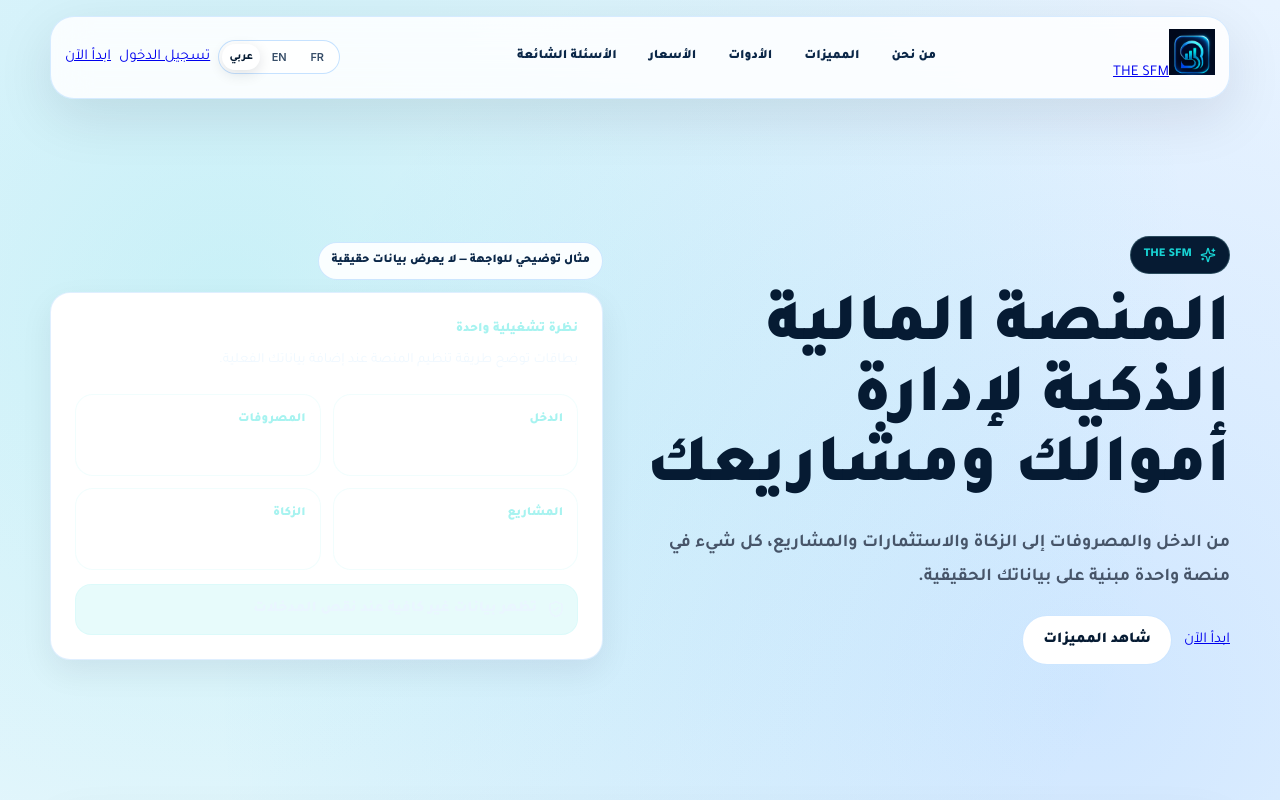
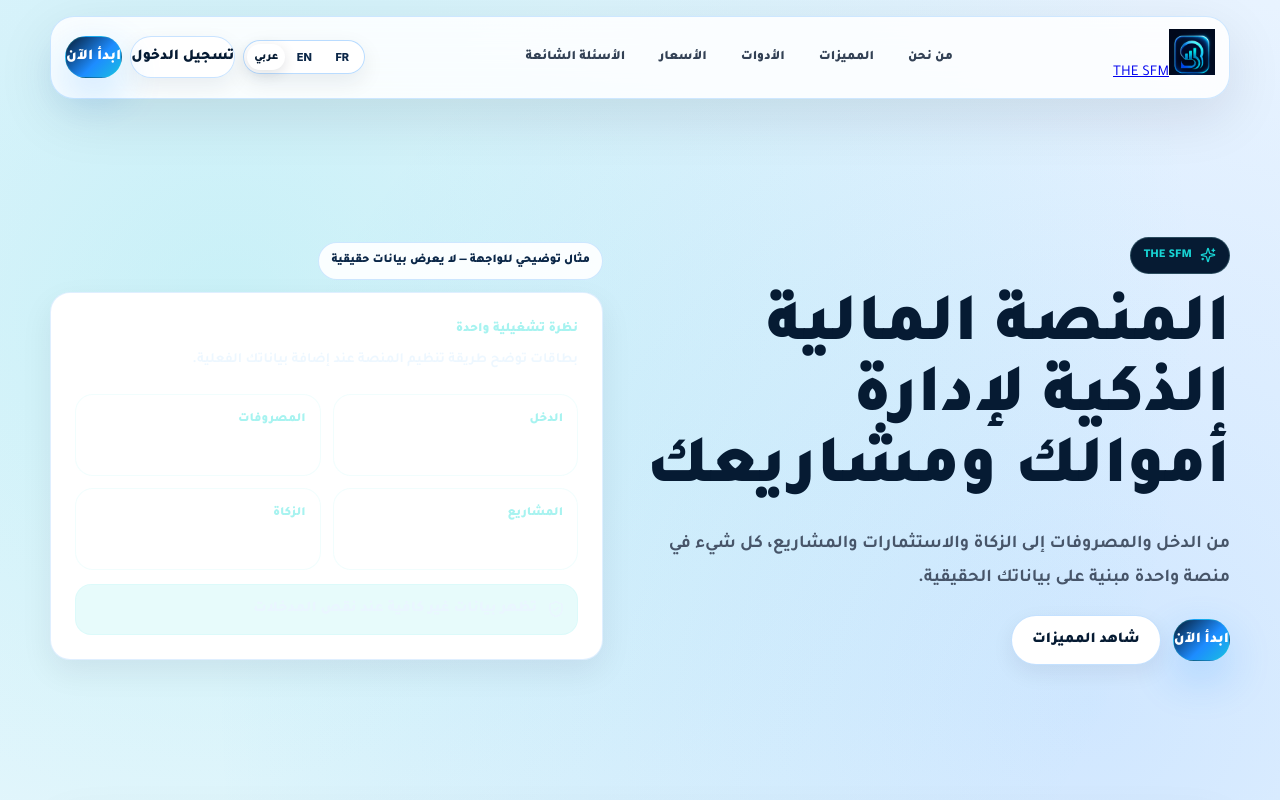
Before and after one commit to elqallaf09/thesfm, a Next.js app: page / in a window 1280 px wide. Shown: the top 800 px of the page. Built offline with nearby package versions, Linux system fonts and the light colour scheme; no server answers.

Commit message:
Improve landing page readability and interactive states

```diff
--- a/src/app/globals.css
+++ b/src/app/globals.css
@@ -45,15 +45,24 @@
   --sfm-card-dark: #0B2748;
   --sfm-primary: #1D8CFF;
   --sfm-primary-hover: #0B76E0;
+  --sfm-primary-active: #075CAD;
   --sfm-accent: #18D4D4;
   --sfm-soft-cyan: #A7F3F0;
   --sfm-background: #EEF6FF;
   --sfm-light-card: #F8FBFF;
   --sfm-card: #FFFFFF;
   --sfm-foreground: #0B172A;
+  --sfm-heading: #061B33;
+  --sfm-body: #334155;
   --sfm-muted: #64748B;
+  --sfm-muted-readable: #475569;
   --sfm-border: rgba(29, 140, 255, 0.18);
   --sfm-border-strong: rgba(29, 140, 255, 0.32);
+  --sfm-surface-hover: #EAF4FF;
+  --sfm-focus-ring: rgba(24, 212, 212, 0.34);
+  --sfm-focus-ring-strong: rgba(24, 212, 212, 0.58);
+  --sfm-interactive-shadow: 0 14px 34px rgba(3, 18, 37, 0.12);
+  --sfm-interactive-glow: 0 18px 44px rgba(29, 140, 255, 0.24);
   --sfm-sidebar: linear-gradient(180deg, #031225 0%, #061B33 100%);
   --sfm-sidebar-active: rgba(29, 140, 255, 0.22);
   --sfm-hero-gradient: linear-gradient(135deg, #031225 0%, #061B33 45%, #0B3A66 100%);
@@ -200,6 +209,130 @@ main,section,article,aside,header,footer,nav,div{min-width:0}
 
 [dir="ltr"] body{text-align:left}
 [dir="rtl"] body{text-align:right}
+
+/* Shared premium interaction primitives */
+.sfm-interactive,
+.sfm-button-base,
+.sfm-button-primary,
+.sfm-button-secondary,
+.sfm-button-ghost,
+.sfm-nav-link,
+.sfm-chip {
+  position: relative;
+  cursor: pointer;
+  text-decoration: none;
+  -webkit-tap-highlight-color: transparent;
+  transition:
+    color 180ms var(--ease),
+    background-color 180ms var(--ease),
+    border-color 180ms var(--ease),
+    box-shadow 180ms var(--ease),
+    transform 180ms var(--ease),
+    opacity 180ms var(--ease);
+}
+
+.sfm-button-base,
+.sfm-button-primary,
+.sfm-button-secondary,
+.sfm-button-ghost {
+  display: inline-flex;
+  align-items: center;
+  justify-content: center;
+  gap: 8px;
+  min-height: 42px;
+  border-radius: 999px;
+  font-family: 'Tajawal', var(--font-cairo, 'Cairo'), Arial, sans-serif;
+  font-weight: 900;
+  line-height: 1.2;
+  white-space: nowrap;
+}
+
+.sfm-button-primary {
+  border: 1px solid rgba(24, 212, 212, 0.24);
+  background: linear-gradient(135deg, var(--sfm-primary-dark) 0%, var(--sfm-primary) 58%, var(--sfm-accent) 118%);
+  color: #FFFFFF;
+  box-shadow: var(--sfm-interactive-glow);
+}
+
+.sfm-button-secondary {
+  border: 1px solid rgba(29, 140, 255, 0.24);
+  background: rgba(255, 255, 255, 0.94);
+  color: var(--sfm-heading);
+  box-shadow: 0 8px 22px rgba(3, 18, 37, 0.07);
+}
+
+.sfm-button-ghost {
+  border: 1px solid transparent;
+  background: transparent;
+  color: var(--sfm-heading);
+}
+
+.sfm-nav-link,
+.sfm-chip {
+  display: inline-flex;
+  align-items: center;
+  justify-content: center;
+  gap: 7px;
+  border-radius: 999px;
+  border: 1px solid transparent;
+  color: var(--sfm-body);
+  font-weight: 900;
+}
+
+.sfm-button-primary:hover,
+.sfm-button-primary[data-state="active"],
+.sfm-button-primary[aria-current="page"] {
+  background: linear-gradient(135deg, var(--sfm-primary-active) 0%, var(--sfm-primary) 50%, var(--sfm-accent) 115%);
+  color: #FFFFFF;
+  box-shadow: 0 20px 52px rgba(29, 140, 255, 0.34), 0 0 0 1px rgba(167, 243, 240, 0.18) inset;
+  transform: translateY(-1px);
+}
+
+.sfm-button-secondary:hover,
+.sfm-button-ghost:hover,
+.sfm-nav-link:hover,
+.sfm-chip:hover {
+  border-color: rgba(29, 140, 255, 0.28);
+  background: var(--sfm-surface-hover);
+  color: var(--sfm-heading);
+  box-shadow: var(--sfm-interactive-shadow);
+  transform: translateY(-1px);
+}
+
+.sfm-nav-link.active,
+.sfm-nav-link[aria-current="page"],
+.sfm-nav-link[aria-selected="true"],
+.sfm-chip.active,
+.sfm-chip[aria-pressed="true"],
+.sfm-chip[aria-selected="true"] {
+  border-color: rgba(24, 212, 212, 0.42);
+  background: linear-gradient(135deg, rgba(29, 140, 255, 0.14), rgba(24, 212, 212, 0.16));
+  color: var(--sfm-heading);
+  box-shadow: 0 10px 28px rgba(29, 140, 255, 0.16), inset 0 -2px 0 rgba(24, 212, 212, 0.72);
+}
+
+.sfm-button-base:active,
+.sfm-button-primary:active,
+.sfm-button-secondary:active,
+.sfm-button-ghost:active,
+.sfm-nav-link:active,
+.sfm-chip:active,
+.sfm-interactive:active {
+  transform: translateY(0) scale(0.985);
+  box-shadow: 0 6px 18px rgba(3, 18, 37, 0.12);
+}
+
+.sfm-button-base:disabled,
+.sfm-button-primary:disabled,
+.sfm-button-secondary:disabled,
+.sfm-button-ghost:disabled,
+.sfm-nav-link[aria-disabled="true"],
+.sfm-chip[aria-disabled="true"] {
+  cursor: not-allowed;
+  opacity: 0.58;
+  transform: none;
+  box-shadow: none;
+}
 
 /* ── 3. Typography ── */
 h1{font-size:30px;font-weight:800;line-height:1.2;letter-spacing:-0.02em}
@@ -1610,7 +1743,7 @@ button:disabled,
 
 :where(a, button, input, select, textarea, [role="button"], [tabindex]):focus-visible {
   outline: none !important;
-  box-shadow: 0 0 0 3px rgba(24, 212, 212, 0.22) !important;
+  box-shadow: 0 0 0 3px var(--sfm-focus-ring), 0 0 0 6px rgba(29, 140, 255, 0.12) !important;
 }
 
 @media (max-width: 1260px) {
--- a/src/app/page.tsx
+++ b/src/app/page.tsx
@@ -1,6 +1,6 @@
 'use client';
 
-import { useMemo, useState } from 'react';
+import { useEffect, useMemo, useState } from 'react';
 import Image from 'next/image';
 import Link from 'next/link';
 import {
@@ -256,6 +256,7 @@ export default function PublicLandingPage() {
   const { lang, dir } = useLanguage();
   const { session, isGuest } = useAuth();
   const [menuOpen, setMenuOpen] = useState(false);
+  const [activeSection, setActiveSection] = useState('home');
   const text = COPY[(lang as Lang) || 'ar'];
   const appHref = session || isGuest ? '/dashboard' : '/login';
   const primaryLabel = session || isGuest ? text.openDashboard : text.start;
@@ -264,12 +265,34 @@ export default function PublicLandingPage() {
   const audiences = useMemo(() => pick(audienceKeys, lang as Lang), [lang]);
 
   const navLinks = [
-    { href: '/about', label: aboutLabel },
-    { href: '#features', label: text.navFeatures },
-    { href: '#tools', label: text.navTools },
-    { href: '#pricing', label: text.navPricing },
-    { href: '#faq', label: text.navFaq },
+    { href: '/about', label: aboutLabel, section: 'about' },
+    { href: '#features', label: text.navFeatures, section: 'features' },
+    { href: '#tools', label: text.navTools, section: 'tools' },
+    { href: '#pricing', label: text.navPricing, section: 'pricing' },
+    { href: '#faq', label: text.navFaq, section: 'faq' },
   ];
+
+  useEffect(() => {
+    const sections = ['features', 'tools', 'pricing', 'faq'];
+    const updateActiveSection = () => {
+      let current = 'home';
+      for (const section of sections) {
+        const element = document.getElementById(section);
+        if (element && element.getBoundingClientRect().top <= 140) {
+          current = section;
+        }
+      }
+      setActiveSection(current);
+    };
+
+    updateActiveSection();
+    window.addEventListener('scroll', updateActiveSection, { passive: true });
+    window.addEventListener('resize', updateActiveSection);
+    return () => {
+      window.removeEventListener('scroll', updateActiveSection);
+      window.removeEventListener('resize', updateActiveSection);
+    };
+  }, []);
 
   return (
     <main className="landing-page" dir={dir}>
@@ -280,18 +303,31 @@ export default function PublicLandingPage() {
         </Link>
 
         <div className={menuOpen ? 'landing-links open' : 'landing-links'}>
-          {navLinks.map(link => (
-            <a key={link.href} href={link.href} onClick={() => setMenuOpen(false)}>{link.label}</a>
-          ))}
+          {navLinks.map(link => {
+            const isActive = link.href === '/' || link.href.startsWith('#')
+              ? activeSection === link.section
+              : false;
+            return (
+              <a
+                key={link.href}
+                href={link.href}
+                className={isActive ? 'sfm-nav-link active' : 'sfm-nav-link'}
+                aria-current={isActive ? 'location' : undefined}
+                onClick={() => setMenuOpen(false)}
+              >
+                {link.label}
+              </a>
+            );
+          })}
         </div>
 
         <div className="landing-actions">
           <LanguageSwitcher variant="gold" compact />
-          <Link href="/login" className="nav-login">{text.login}</Link>
-          <Link href={appHref} className="nav-primary">{primaryLabel}</Link>
+          <Link href="/login" className="nav-login sfm-button-secondary">{text.login}</Link>
+          <Link href={appHref} className="nav-primary sfm-button-primary">{primaryLabel}</Link>
           <button
             type="button"
-            className="mobile-menu-button"
+            className="mobile-menu-button sfm-button-secondary"
             aria-label={menuOpen ? text.closeMenu : text.openMenu}
             aria-expanded={menuOpen}
             onClick={() => setMenuOpen(value => !value)}
@@ -307,8 +343,8 @@ export default function PublicLandingPage() {
           <h1>{text.heroTitle}</h1>
           <p>{text.heroSubtitle}</p>
           <div className="hero-buttons">
-            <Link href={appHref} className="primary-cta">{primaryLabel}</Link>
-            <a href="#features" className="secondary-cta">{text.viewFeatures}</a>
+            <Link href={appHref} className="primary-cta sfm-button-primary">{primaryLabel}</Link>
+            <a href="#features" className="secondary-cta sfm-button-secondary">{text.viewFeatures}</a>
           </div>
         </div>
 
@@ -423,7 +459,7 @@ export default function PublicLandingPage() {
       <section className="final-cta">
         <h2>{text.finalTitle}</h2>
         <p>{text.finalSubtitle}</p>
-        <Link href={appHref}>{primaryLabel}</Link>
+        <Link href={appHref} className="sfm-button-primary">{primaryLabel}</Link>
       </section>
 
       <footer className="landing-footer">
@@ -483,9 +519,15 @@ function FooterColumn({ title, links }: { title: string; links: [string, string]
 
 const landingStyles = `
   .landing-page {
+    --landing-heading: var(--sfm-heading);
+    --landing-body: var(--sfm-body);
+    --landing-muted: var(--sfm-muted-readable);
+    --landing-dark-text: #EAF6FF;
+    --landing-dark-muted: rgba(234, 246, 255, 0.88);
+    --landing-border: rgba(29, 140, 255, 0.20);
     min-height: 100vh;
     overflow-x: hidden;
-    color: #0B172A;
+    color: var(--landing-body);
     background:
       radial-gradient(circle at 18% 8%, rgba(24, 212, 212, 0.18), transparent 26%),
       radial-gradient(circle at 85% 18%, rgba(29, 140, 255, 0.16), transparent 26%),
@@ -499,7 +541,7 @@ const landingStyles = `
     width: min(1180px, calc(100% - 32px));
     margin: 16px auto 0;
     min-height: 70px;
-    border: 1px solid rgba(29, 140, 255, 0.16);
+    border: 1px solid var(--landing-border);
     border-radius: 24px;
     background: rgba(255, 255, 255, 0.86);
     box-shadow: 0 18px 55px rgba(3, 18, 37, 0.1);
@@ -516,7 +558,7 @@ const landingStyles = `
   }
   .landing-brand {
     gap: 10px;
-    color: #061B33;
+    color: var(--landing-heading);
     text-decoration: none;
     font-weight: 950;
   }
@@ -533,27 +575,48 @@ const landingStyles = `
   .landing-links a, .nav-login {
     min-height: 38px;
     border-radius: 999px;
-    color: #0B2748;
+    color: var(--landing-body);
     text-decoration: none;
     font-weight: 900;
     font-size: 13px;
     padding: 8px 12px;
+    border: 1px solid transparent;
   }
   .landing-links a:hover, .nav-login:hover {
-    background: #EEF6FF;
+    background: var(--sfm-surface-hover);
+    color: var(--landing-heading);
+    border-color: rgba(29, 140, 255, 0.24);
+    box-shadow: 0 10px 26px rgba(3, 18, 37, 0.08);
+    transform: translateY(-1px);
+  }
+  .landing-links a.active,
+  .landing-links a[aria-current="location"] {
+    background: linear-gradient(135deg, rgba(29, 140, 255, 0.14), rgba(24, 212, 212, 0.18));
+    border-color: rgba(24, 212, 212, 0.42);
+    color: var(--landing-heading);
+    box-shadow: 0 10px 28px rgba(29, 140, 255, 0.16), inset 0 -2px 0 rgba(24, 212, 212, 0.78);
   }
   .landing-actions {
     gap: 8px;
     justify-content: flex-end;
   }
   .nav-primary, .primary-cta, .final-cta a {
-    border: 0;
+    border: 1px solid rgba(24, 212, 212, 0.24);
     border-radius: 999px;
     background: linear-gradient(135deg, #061B33, #1D8CFF 58%, #18D4D4);
     color: #FFFFFF;
     box-shadow: 0 14px 34px rgba(29, 140, 255, 0.26);
     text-decoration: none;
     font-weight: 950;
+    transition: transform 180ms var(--ease), box-shadow 180ms var(--ease), filter 180ms var(--ease), background 180ms var(--ease);
+  }
+  .nav-primary:hover, .primary-cta:hover, .final-cta a:hover {
+    filter: saturate(1.08) brightness(1.04);
+    transform: translateY(-2px);
+    box-shadow: 0 20px 52px rgba(29, 140, 255, 0.34);
+  }
+  .nav-primary:active, .primary-cta:active, .final-cta a:active {
+    transform: translateY(0) scale(0.985);
   }
   .nav-primary {
     min-height: 40px;
@@ -567,9 +630,9 @@ const landingStyles = `
     width: 40px;
     height: 40px;
     border-radius: 14px;
-    border: 1px solid rgba(29, 140, 255, 0.22);
+    border: 1px solid rgba(29, 140, 255, 0.26);
     background: #FFFFFF;
-    color: #061B33;
+    color: var(--landing-heading);
   }
   .hero-section {
     width: min(1180px, calc(100% - 32px));
@@ -600,7 +663,7 @@ const landingStyles = `
   }
   .hero-copy h1 {
     margin: 0;
-    color: #061B33;
+    color: var(--landing-heading);
     font-size: clamp(36px, 6vw, 68px);
     line-height: 1.04;
     font-weight: 950;
@@ -609,7 +672,7 @@ const landingStyles = `
   .hero-copy p {
     max-width: 700px;
     margin: 0;
-    color: #475569;
+    color: var(--landing-muted);
     font-size: 18px;
     line-height: 1.9;
     font-weight: 700;
@@ -627,11 +690,21 @@ const landingStyles = `
   }
   .secondary-cta {
     border-radius: 999px;
-    border: 1px solid rgba(29, 140, 255, 0.22);
+    border: 1px solid rgba(29, 140, 255, 0.26);
     background: #FFFFFF;
-    color: #061B33;
+    color: var(--landing-heading);
     text-decoration: none;
     font-weight: 950;
+  }
+  .secondary-cta:hover {
+    border-color: rgba(24, 212, 212, 0.44);
+    background: var(--sfm-surface-hover);
+    color: var(--landing-heading);
+    transform: translateY(-2px);
+    box-shadow: 0 16px 38px rgba(3, 18, 37, 0.12);
+  }
+  .secondary-cta:active {
+    transform: translateY(0) scale(0.985);
   }
   .product-preview {
     display: grid;
@@ -672,8 +745,9 @@ const landingStyles = `
   }
   .preview-top p {
     margin: 7px 0 0;
-    color: rgba(234, 246, 255, 0.74);
+    color: var(--landing-dark-muted);
     line-height: 1.7;
+    font-weight: 700;
   }
   .preview-grid {
     display: grid;
@@ -727,14 +801,14 @@ const landingStyles = `
   }
   .trust-section h2, .section-heading h2, .ai-card h2, .stories-section h2, .final-cta h2 {
     margin: 0;
-    color: #061B33;
+    color: var(--landing-heading);
     font-weight: 950;
   }
   .trust-section p, .section-heading p, .ai-card p, .stories-section p, .final-cta p, .pricing-card p, .faq-grid p {
     margin: 8px 0 0;
-    color: #64748B;
+    color: var(--landing-muted);
     line-height: 1.8;
-    font-weight: 700;
+    font-weight: 750;
   }
   .trust-grid, .feature-grid, .audience-grid, .pricing-grid, .faq-grid {
     display: grid;
@@ -764,7 +838,7 @@ const landingStyles = `
     margin-bottom: 24px;
   }
   .section-heading span, .ai-card span, .stories-section span {
-    color: #1D8CFF;
+    color: #0B76E0;
     font-size: 12px;
     font-weight: 950;
     text-transform: uppercase;
@@ -795,14 +869,15 @@ const landingStyles = `
   }
   .feature-card h3, .pricing-card h3, .faq-grid h3 {
     margin: 16px 0 7px;
-    color: #061B33;
+    color: var(--landing-heading);
     font-size: 18px;
   }
   .feature-card p {
     margin: 0;
-    color: #64748B;
+    color: var(--landing-muted);
     font-size: 13px;
     line-height: 1.7;
+    font-weight: 750;
   }
   .ai-section {
     padding-top: 90px;
@@ -824,7 +899,7 @@ const landingStyles = `
     color: #FFFFFF;
   }
   .ai-card p {
-    color: rgba(234, 246, 255, 0.76);
+    color: var(--landing-dark-muted);
   }
   .ai-example {
     margin-top: 16px;
@@ -849,14 +924,14 @@ const landingStyles = `
     grid-template-columns: repeat(3, minmax(0, 1fr));
   }
   .pricing-card strong {
-    color: #1D8CFF;
+    color: #0B76E0;
     font-size: 18px;
   }
   .stories-section {
     margin-top: 86px;
     border: 1px dashed rgba(29, 140, 255, 0.28);
     border-radius: 28px;
-    background: rgba(255, 255, 255, 0.78);
+    background: rgba(255, 255, 255, 0.9);
     padding: 30px;
     text-align: center;
   }
@@ -880,7 +955,7 @@ const landingStyles = `
   .final-cta p {
     max-width: 720px;
     margin: 12px auto 22px;
-    color: rgba(234, 246, 255, 0.78);
+    color: var(--landing-dark-muted);
   }
   .final-cta a {
     min-height: 50px;
@@ -900,7 +975,7 @@ const landingStyles = `
   .footer-brand {
     gap: 10px;
     align-self: start;
-    color: #061B33;
+    color: var(--landing-heading);
     font-weight: 950;
   }
   .footer-column {
@@ -908,15 +983,21 @@ const landingStyles = `
     gap: 8px;
   }
   .footer-column strong {
-    color: #061B33;
+    color: var(--landing-heading);
   }
   .footer-column a {
-    color: #64748B;
+    color: var(--landing-muted);
     text-decoration: none;
-    font-weight: 800;
+    font-weight: 850;
+    border-radius: 10px;
+    padding: 2px 0;
+    transition: color 180ms var(--ease), transform 180ms var(--ease), text-decoration-color 180ms var(--ease);
   }
   .footer-column a:hover {
-    color: #1D8CFF;
+    color: #0B76E0;
+    text-decoration: underline;
+    text-decoration-color: rgba(24, 212, 212, 0.72);
+    transform: translateX(-2px);
   }
   a:focus-visible, button:focus-visible {
     outline: 3px solid rgba(24, 212, 212, 0.7);
--- a/src/components/ui/LanguageSwitcher.tsx
+++ b/src/components/ui/LanguageSwitcher.tsx
@@ -28,18 +28,18 @@ export function LanguageSwitcher({ value, onChange, variant = 'light', compact =
   const isCompact = compact || size === 'sm';
   const idx = Math.max(0, LANGS.findIndex(l => l.id === selected));
 
-  const track = variant === 'dark' ? 'rgba(255,255,255,0.09)'
-    : variant === 'gold' ? 'rgba(255,255,255,0.86)'
+  const track = variant === 'dark' ? 'rgba(255,255,255,0.13)'
+    : variant === 'gold' ? 'rgba(255,255,255,0.92)'
       : 'rgba(29,140,255,0.10)';
-  const pill = variant === 'dark' ? 'rgba(255,255,255,0.90)'
+  const pill = variant === 'dark' ? '#EAF6FF'
     : variant === 'gold' ? '#FFFFFF'
       : '#FFFFFF';
-  const border = variant === 'dark' ? '1px solid rgba(255,255,255,0.12)'
-    : variant === 'gold' ? '1px solid rgba(29,140,255,0.25)'
+  const border = variant === 'dark' ? '1px solid rgba(167,243,240,0.22)'
+    : variant === 'gold' ? '1px solid rgba(29,140,255,0.30)'
       : '1.5px solid var(--sfm-border)';
   const textActive = '#061B33';
-  const textIdle = variant === 'dark' ? 'rgba(255,255,255,0.56)'
-    : variant === 'gold' ? 'rgba(11,39,72,0.82)'
+  const textIdle = variant === 'dark' ? 'rgba(234,246,255,0.82)'
+    : variant === 'gold' ? '#0B2748'
       : '#0B2748';
 
   const h = isCompact ? '26px' : '30px';
@@ -53,6 +53,8 @@ export function LanguageSwitcher({ value, onChange, variant = 'light', compact =
       dir="ltr"
       className="sfm-language-switcher"
       data-variant={variant}
+      role="group"
+      aria-label={selected === 'ar' ? 'تغيير اللغة' : selected === 'fr' ? 'Changer la langue' : 'Switch language'}
       title={selected === 'ar' ? 'تغيير اللغة' : selected === 'fr' ? 'Changer la langue' : 'Switch language'}
       style={{
         position: 'relative',
@@ -97,7 +99,8 @@ export function LanguageSwitcher({ value, onChange, variant = 'light', compact =
           onClick={() => handleChange(lang.id)}
           aria-label={lang.full}
           aria-pressed={selected === lang.id}
-          className="sfm-lang-option"
+          data-active={selected === lang.id ? 'true' : 'false'}
+          className={selected === lang.id ? 'sfm-lang-option active' : 'sfm-lang-option'}
           style={{
             position: 'relative',
             zIndex: 2,
@@ -110,13 +113,13 @@ export function LanguageSwitcher({ value, onChange, variant = 'light', compact =
             borderRadius: '36px',
             cursor: 'pointer',
             fontSize: fs,
-            fontWeight: selected === lang.id ? '800' : '600',
+            fontWeight: selected === lang.id ? '900' : '800',
             color: selected === lang.id ? textActive : textIdle,
             fontFamily: lang.id === 'ar'
               ? "'Tajawal', sans-serif"
               : "-apple-system, 'Segoe UI', sans-serif",
             letterSpacing: 0,
-            transition: 'color 0.18s ease',
+            transition: 'color 0.18s ease, transform 0.18s ease, background-color 0.18s ease',
             whiteSpace: 'nowrap',
             display: 'flex',
             alignItems: 'center',
@@ -130,15 +133,36 @@ export function LanguageSwitcher({ value, onChange, variant = 'light', compact =
       ))}
     </div>
     <style jsx>{`
+      .sfm-language-switcher {
+        box-shadow: 0 8px 22px rgba(3, 18, 37, 0.08);
+        transition: border-color 0.18s ease, box-shadow 0.18s ease, background-color 0.18s ease;
+      }
+      .sfm-language-switcher:hover {
+        border-color: rgba(24, 212, 212, 0.42) !important;
+        box-shadow: 0 12px 28px rgba(29, 140, 255, 0.14);
+      }
+      .sfm-language-switcher .sfm-lang-option {
+        opacity: 1;
+      }
+      .sfm-language-switcher .sfm-lang-option:hover {
+        transform: translateY(-1px);
+      }
+      .sfm-language-switcher .sfm-lang-option:active {
+        transform: translateY(0) scale(0.97);
+      }
       .sfm-language-switcher:not([data-variant='dark']) .sfm-lang-option:hover {
         color: #061B33 !important;
       }
       .sfm-language-switcher[data-variant='dark'] .sfm-lang-option:hover {
-        color: #FFFFFF !important;
+        color: #EAF6FF !important;
+      }
+      .sfm-language-switcher .sfm-lang-option.active {
+        color: #061B33 !important;
       }
       .sfm-lang-option:focus-visible {
         outline: 2px solid #18D4D4;
-        outline-offset: 2px;
+        outline-offset: 3px;
+        box-shadow: 0 0 0 4px rgba(24, 212, 212, 0.24);
       }
     `}</style>
     </>
--- a/src/components/ui/button.tsx
+++ b/src/components/ui/button.tsx
@@ -5,18 +5,18 @@ import { cva, type VariantProps } from "class-variance-authority"
 import { cn } from "@/lib/utils"
 
 const buttonVariants = cva(
-  "cursor-pointer inline-flex items-center justify-center gap-2 whitespace-nowrap rounded-xl text-sm font-bold ring-offset-background transition-all focus-visible:outline-none focus-visible:ring-2 focus-visible:ring-ring focus-visible:ring-offset-2 disabled:pointer-events-none disabled:opacity-50 [&_svg]:pointer-events-none [&_svg]:size-4 [&_svg]:shrink-0",
+  "cursor-pointer inline-flex items-center justify-center gap-2 whitespace-nowrap rounded-xl text-sm font-bold ring-offset-background transition-all focus-visible:outline-none focus-visible:ring-2 focus-visible:ring-ring focus-visible:ring-offset-2 disabled:pointer-events-none disabled:opacity-60 [&_svg]:pointer-events-none [&_svg]:size-4 [&_svg]:shrink-0",
   {
     variants: {
       variant: {
-        default: "bg-primary text-primary-foreground hover:bg-primary/90",
+        default: "sfm-button-base sfm-button-primary",
         destructive:
-          "bg-destructive text-destructive-foreground hover:bg-destructive/90",
+          "bg-destructive text-destructive-foreground hover:bg-destructive/90 hover:-translate-y-0.5 active:translate-y-0 active:scale-[0.985]",
         outline:
-          "border border-input bg-background text-foreground hover:bg-accent/10 hover:text-foreground",
+          "sfm-button-base sfm-button-secondary",
         secondary:
-          "bg-secondary text-secondary-foreground hover:bg-secondary/80",
-        ghost: "hover:bg-accent hover:text-accent-foreground",
+          "sfm-button-base sfm-button-secondary",
+        ghost: "sfm-button-base sfm-button-ghost",
         link: "text-primary underline-offset-4 hover:underline",
       },
       size: {
```
